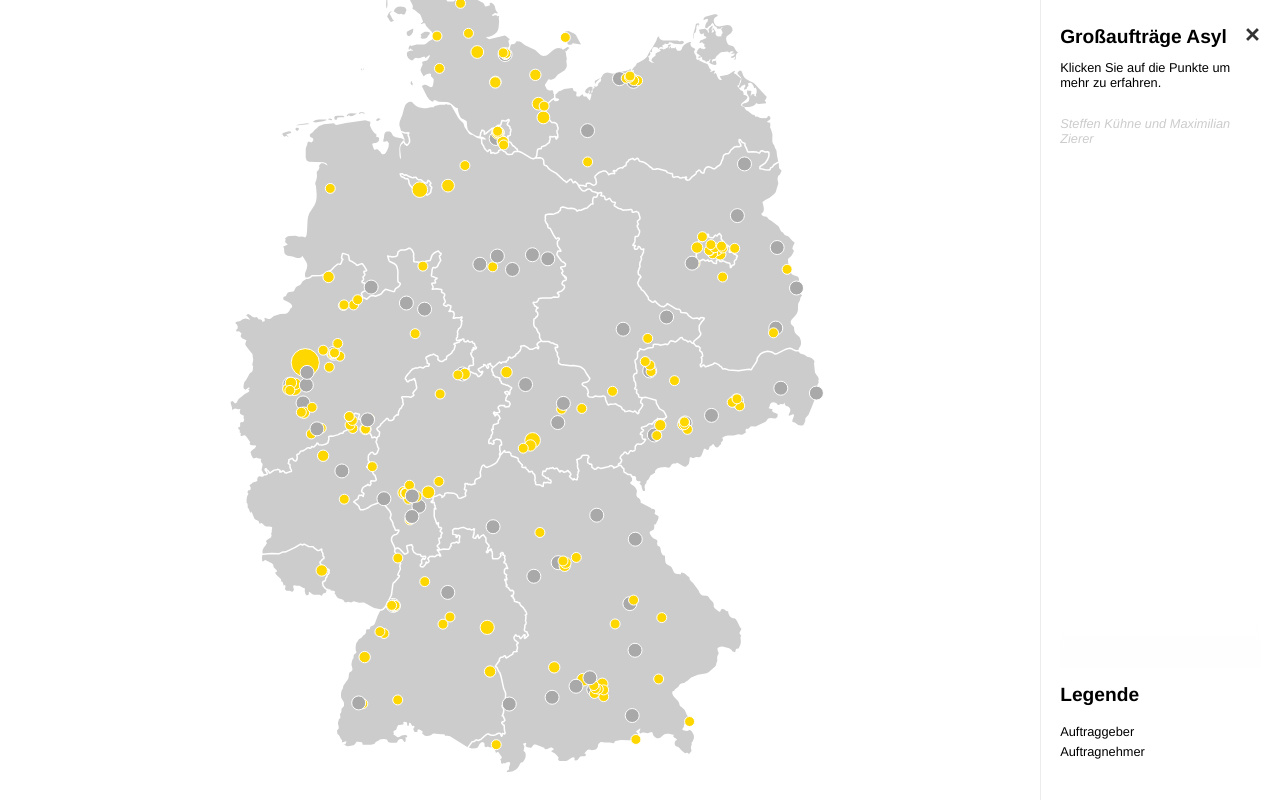
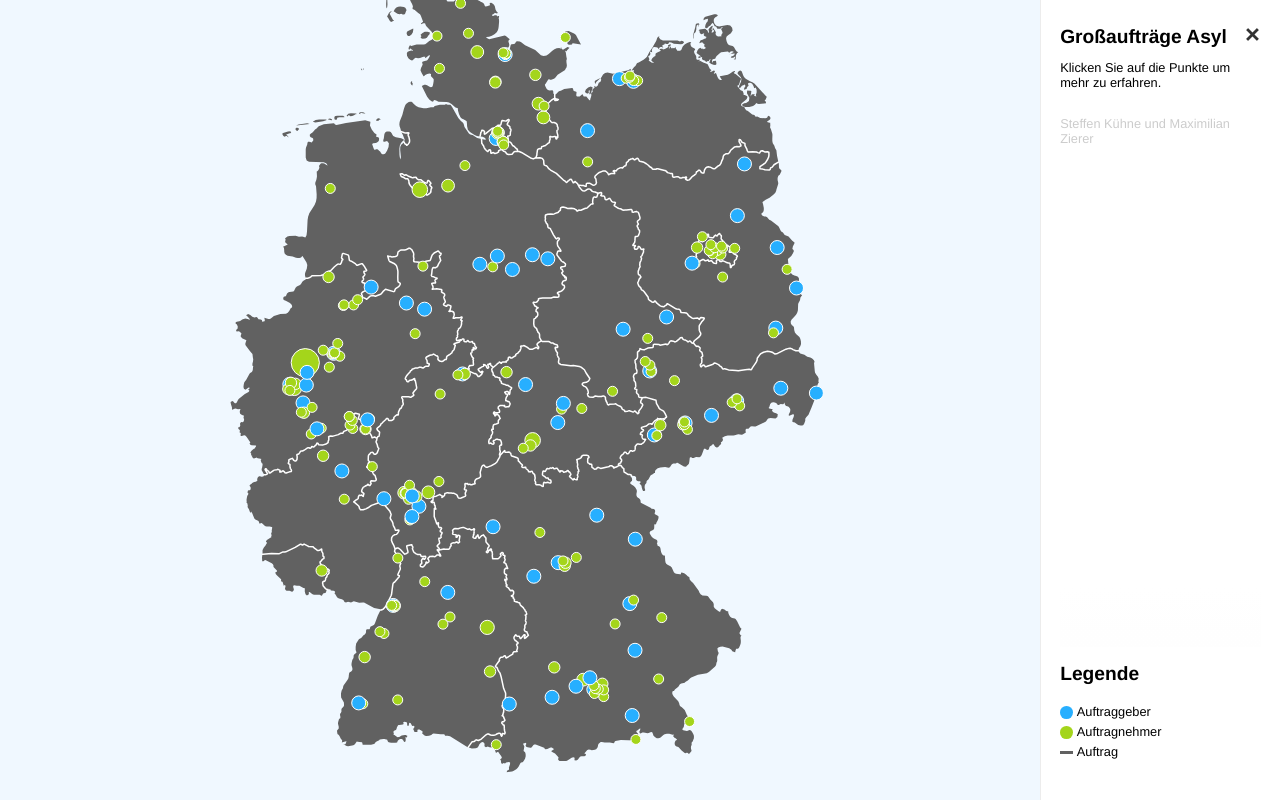
Before and after one commit to br-data/2015-asylauftraege-karte, a website: page dev/index.html in a window 1280 px wide. Drawn offline with Linux system fonts and the light colour scheme.

Commit message:
Add colors and legend

```diff
--- a/dev/css/style.css
+++ b/dev/css/style.css
@@ -26,6 +26,7 @@ main {
 .map {
   width: calc(100% - 240px);
   display: inline-block;
+  background: #F0F8FF;
 }
 
 aside {
@@ -199,7 +200,7 @@ aside {
 }
 
 .states {
-  fill: #ccc;
+  fill: #616161;
 }
 
 .state-borders {
@@ -213,7 +214,8 @@ aside {
 .location-arcs {
   display: none;
   fill: none;
-  stroke: #000;
+  stroke: white;
+  stroke-width: 3px;
 }
 
 .locations circle {
@@ -222,14 +224,40 @@ aside {
 }
 
 .locations circle.contractor {
-  fill: darkgrey;
+  fill: #27AFFF;
 }
 
 .locations circle.client {
-  fill: gold;
+  fill: #A4D51B;
   cursor: pointer;
 }
 
 .location:hover .location-arcs {
   display: inline;
 }
+
+.contractor {
+  background: #27AFFF;
+}
+
+.client {
+  background: #A4D51B;
+}
+
+.bubble {
+  display: inline-block;
+  width: 1em;
+  height: 1em;
+  border-radius: 50%;
+  margin-right: .3em;
+  vertical-align: middle;
+}
+
+.line {
+  background: #616161;
+  display: inline-block;
+  width: 1em;
+  height: .2em;
+  margin-right: .3em;
+  vertical-align: middle;
+}
--- a/dev/index.html
+++ b/dev/index.html
@@ -25,7 +25,7 @@
         <section class="info">
           <h2>Großaufträge Asyl</h2>
           <p>Klicken Sie auf die Punkte um mehr zu erfahren.</p>
-          <p style="margin-top: 2em; color: #ccc"><em data-i18n="credits">Steffen Kühne und Maximilian Zierer</em></p>
+          <p style="margin-top: 2em; color: #ccc">Steffen Kühne und Maximilian Zierer</p>
         </section>
 
         <section class="list-wrapper">
@@ -36,8 +36,9 @@
         <section class="legend">
           <h2>Legende</h2>
           <ul>
-            <li><span class="contractor">Auftraggeber</span></li>
-            <li><span class="client">Auftragnehmer</span></li>
+            <li><div class="bubble contractor"></div>Auftraggeber</li>
+            <li><div class="bubble client"></div>Auftragnehmer</li>
+            <li><div class="line"></div>Auftrag</li>
           </ul>
         </section>
 
--- a/dev/js/main.js
+++ b/dev/js/main.js
@@ -7,6 +7,12 @@ var $open = d3.select('.open');
 var $sidebar = d3.select('.sidebar');
 var $window = d3.select(window);
 
+var cached = {
+  germany: undefined,
+  locations: undefined,
+  contracts: undefined
+};
+
 var timeout;
 
 $close.on('click', function () {
@@ -14,6 +20,10 @@ $close.on('click', function () {
   $sidebar.style('display', 'none');
   $close.style('display', 'none');
   $open.style('display', 'block');
+  $map.style('width', '100%');
+
+  resetGraph();
+  drawMap(undefined, cached.germany, cached.locations, cached.contracts);
 });
 
 $open.on('click', function () {
@@ -21,8 +31,24 @@ $open.on('click', function () {
   $sidebar.style('display', 'inline-block');
   $close.style('display', 'block');
   $open.style('display', 'none');
+  $map.style('width', 'calc(100% - 240px)');
+
+  resetGraph();
+  drawMap(undefined, cached.germany, cached.locations, cached.contracts);
 });
 
+// Redraw on resize end
+// https://css-tricks.com/snippets/jquery/done-resizing-event/
+$window.on('resize', function() {
+
+  clearTimeout(timeout);
+
+  timeout = setTimeout(function () {
+
+    resetGraph();
+    drawMap(undefined, cached.germany, cached.locations, cached.contracts);
+  }, 500);
+});
 
 queue()
     .defer(d3.json, "data/germany.json")
@@ -32,9 +58,17 @@ queue()
 
 function drawMap(error, germany, locations, contracts) {
 
-  console.log("redraw");
+  if (!cached.locations) {
 
-  if (error) throw error;
+    cached.germany = germany;
+    cached.locations = locations;
+    cached.contracts = contracts;
+  }
+
+  if (error) {
+
+    throw error;
+  }
 
   var width = parseInt($map.style('width'));
   var height = parseInt($map.style('height'));
@@ -143,7 +177,8 @@ function drawMap(error, germany, locations, contracts) {
     .selectAll("path")
       .data(function (d) {
 
-        return d.contractors;
+        return d.clients.concat(d.contractors);
+        //return d.contractors;
       })
     .enter().append("path")
       .attr("d", function (d) {
@@ -164,19 +199,6 @@ function drawMap(error, germany, locations, contracts) {
 
         return d.contractors.length ? ((d.count - 1) * 0.7 + 5) : 7;
       });
-
-  // Redraw on resize end
-  // https://css-tricks.com/snippets/jquery/done-resizing-event/
-  $window.on('resize', function() {
-
-    clearTimeout(timeout);
-
-    timeout = setTimeout(function () {
-
-      resetGraph();
-      drawMap(undefined, germany, locations, contracts);
-    }, 500);
-  });
 }
 
 function resetGraph() {
```
